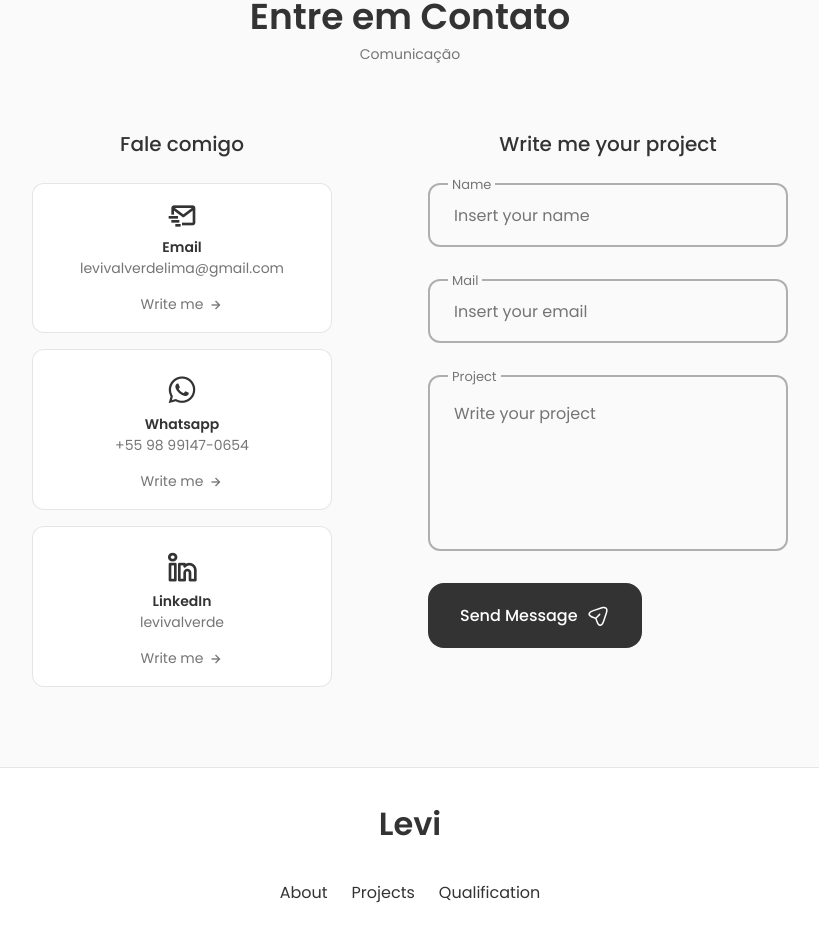
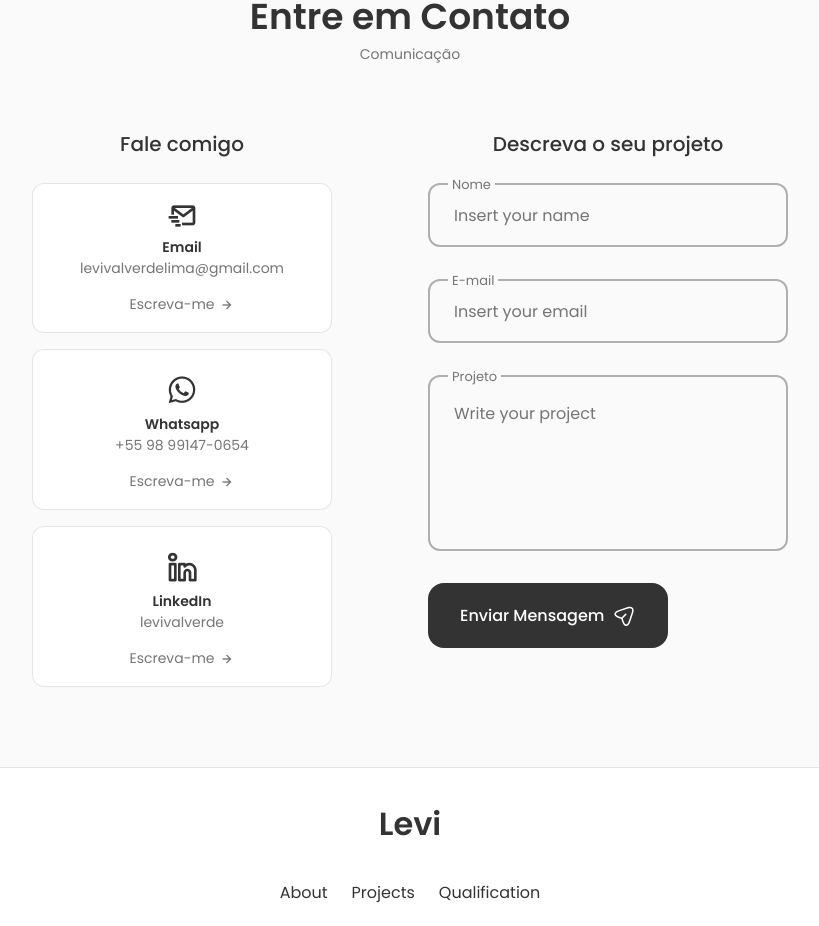
Before and after one commit to Levi-Valverde/portfolio, a React (Vite) app: page / in a window 1280 px wide. Shown: the part 4400-5326 px from the top of the page, without its empty margins (230-1049 px from the left). Built offline with nearby package versions, Linux system fonts and the light colour scheme.

Commit message:
Update Contact.jsx

```diff
--- a/src/components/Contact/Contact.jsx
+++ b/src/components/Contact/Contact.jsx
@@ -39,7 +39,7 @@ export function Contact() {
                 href="mailto:levivalverdelima@gmail.com"
                 className="contact__button"
               >
-                Write me{" "}
+                Escreva-me{" "}
                 <i className="bx bx-right-arrow-alt contact__button-icon"></i>
               </a>
             </div>
@@ -51,7 +51,7 @@ export function Contact() {
               <span className="contact__card-data">+55 98 99147-0654</span>
 
               <a href="https://wa.me/5598991470654" className="contact__button">
-                Write me{" "}
+                Escreva-me{" "}
                 <i className="bx bx-right-arrow-alt contact__button-icon"></i>
               </a>
             </div>
@@ -66,7 +66,7 @@ export function Contact() {
                 href="https://www.linkedin.com/in/levivalverde/"
                 className="contact__button"
               >
-                Write me{" "}
+                Escreva-me{" "}
                 <i className="bx bx-right-arrow-alt contact__button-icon"></i>
               </a>
             </div>
@@ -74,11 +74,11 @@ export function Contact() {
         </div>
 
         <div className="contact__content">
-          <h3 className="contact__title">Write me your project</h3>
+          <h3 className="contact__title">Descreva o seu projeto</h3>
 
           <form ref={form} onSubmit={sendEmail} className="contact__form">
             <div className="contact__form-div">
-              <label className="contact__form-tag">Name</label>
+              <label className="contact__form-tag">Nome</label>
               <input
                 type="text"
                 name="name"
@@ -88,7 +88,7 @@ export function Contact() {
             </div>
 
             <div className="contact__form-div">
-              <label className="contact__form-tag">Mail</label>
+              <label className="contact__form-tag">E-mail</label>
               <input
                 type="email"
                 name="email"
@@ -98,7 +98,7 @@ export function Contact() {
             </div>
 
             <div className="contact__form-div contact__form-area">
-              <label className="contact__form-tag">Project</label>
+              <label className="contact__form-tag">Projeto</label>
               <textarea
                 name="project"
                 cols="30"
@@ -109,7 +109,7 @@ export function Contact() {
             </div>
 
             <button href="#contact" className="button button--flex">
-              Send Message
+              Enviar Mensagem
               <svg
                 class="button__icon"
                 xmlns="http://www.w3.org/2000/svg"
```
